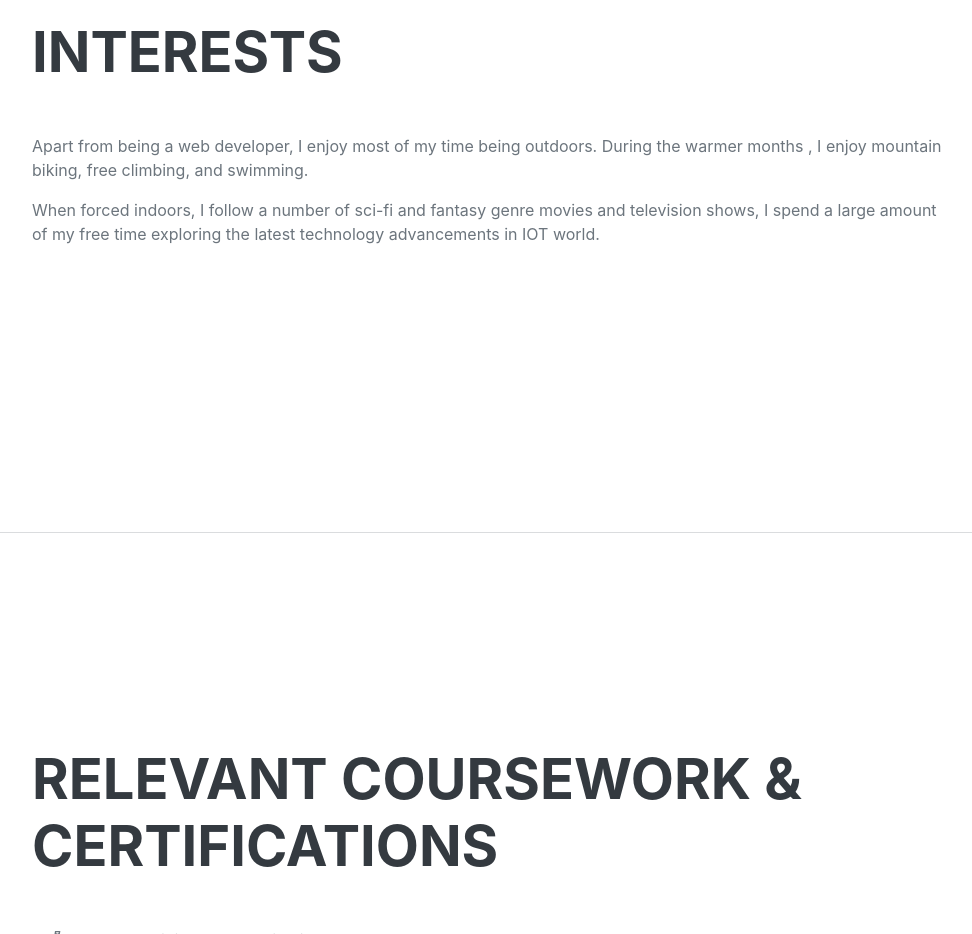
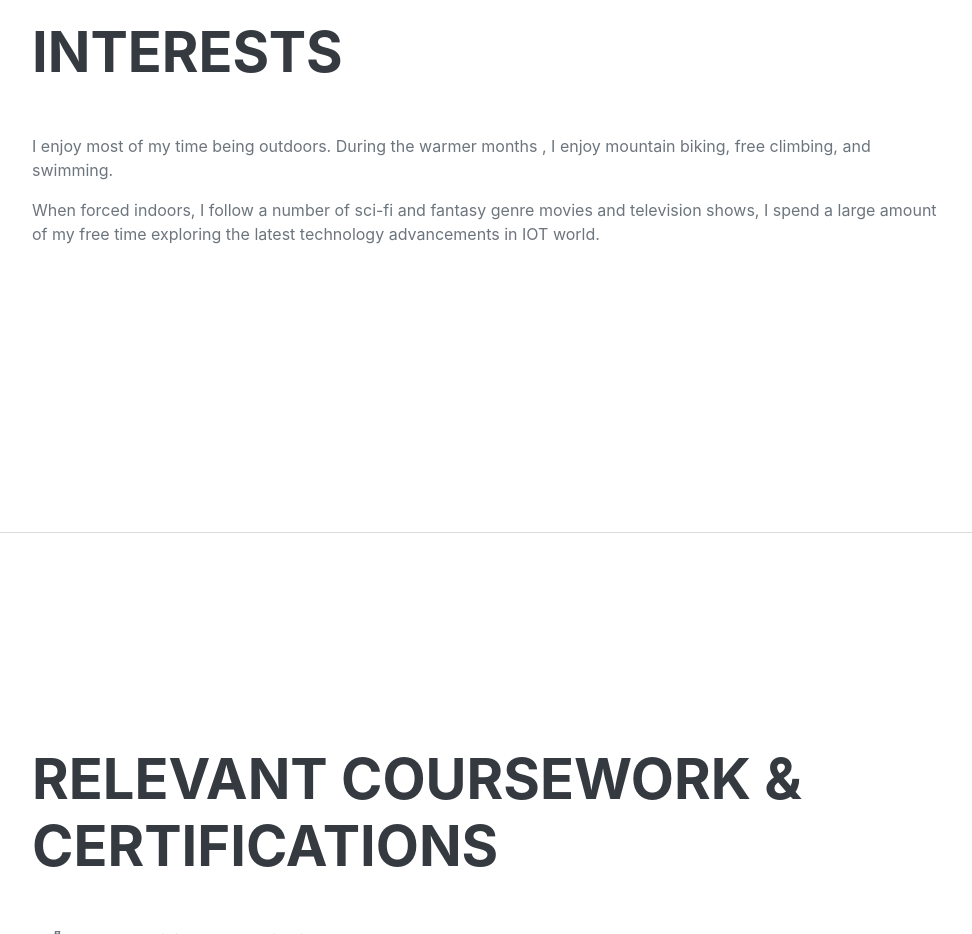
Before and after one commit to OMER-YILDIZ/cv, a plain HTML site: page index.html in a window 1280 px wide. Shown: the part 6280-7214 px from the top of the page, without its empty margins (288-1260 px from the left). Drawn offline with nearby package versions, Linux system fonts and the light colour scheme; a web font is replaced by a local one.

Commit message:
Update index.html

```diff
--- a/index.html
+++ b/index.html
@@ -354,7 +354,7 @@
             <section class="resume-section" id="interests">
                 <div class="resume-section-content">
                     <h2 class="mb-5">Interests</h2>
-                    <p>Apart from being a web developer, I enjoy most of my time being outdoors. During the warmer months , I enjoy mountain biking, free climbing, and swimming.</p>
+                    <p>I enjoy most of my time being outdoors. During the warmer months , I enjoy mountain biking, free climbing, and swimming.</p>
                     <p class="mb-0">When forced indoors, I follow a number of sci-fi and fantasy genre movies and television shows, I spend a large amount of my free time exploring the latest technology advancements in IOT world.</p>
                 </div>
             </section>
```
